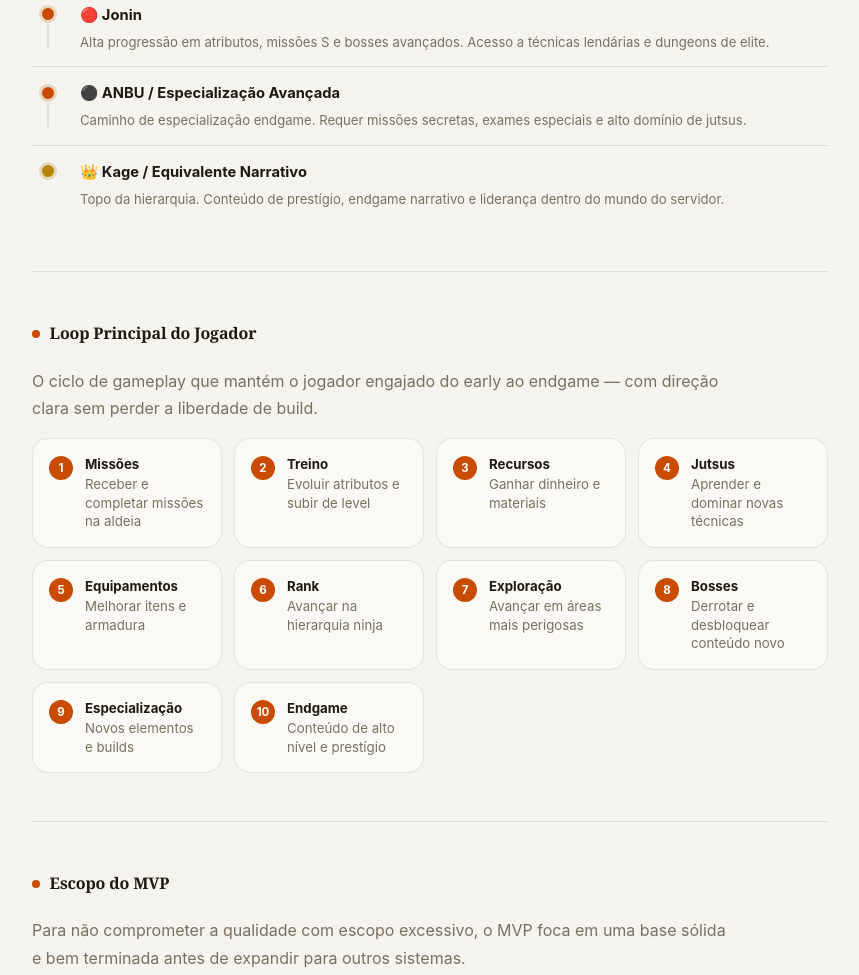
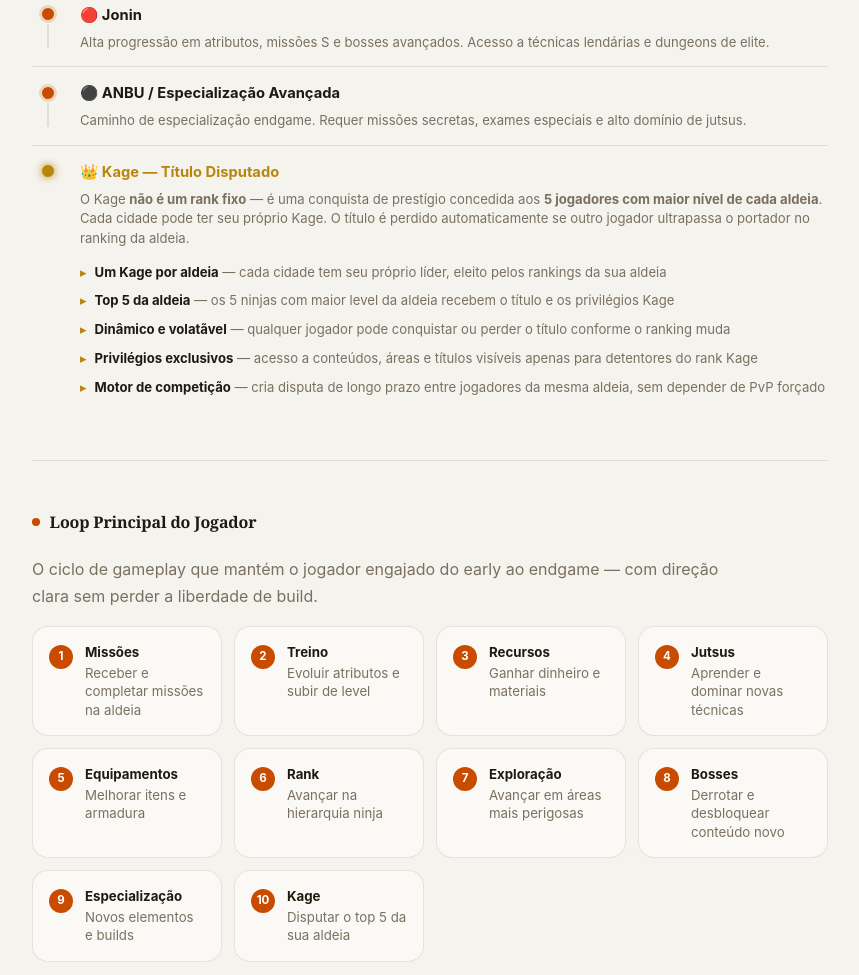
Before and after one commit to nitroxbolter/NarutoGame, a plain HTML site: page docs/visao-geral.html in a window 1280 px wide. Shown: the part 4438-5413 px from the top of the page, without its empty margins (210-1069 px from the left). Drawn offline with Linux system fonts and the light colour scheme; a web font is replaced by a local one.

Commit message:
docs: atualiza mecanica de Kage para titulo disputado pelos top 5 de cada aldeia

```diff
--- a/docs/visao-geral.html
+++ b/docs/visao-geral.html
@@ -184,8 +184,18 @@
         <div><div class="rank-name">⚫ ANBU / Especialização Avançada</div><div class="rank-desc">Caminho de especialização endgame. Requer missões secretas, exames especiais e alto domínio de jutsus.</div></div>
       </div>
       <div class="rank-item">
-        <div class="rank-line"><div class="rank-dot" style="background:var(--accent)"></div><div class="rank-connector"></div></div>
-        <div><div class="rank-name">👑 Kage / Equivalente Narrativo</div><div class="rank-desc">Topo da hierarquia. Conteúdo de prestígio, endgame narrativo e liderança dentro do mundo do servidor.</div></div>
+        <div class="rank-line"><div class="rank-dot" style="background:var(--accent);box-shadow:0 0 8px var(--accent)"></div></div>
+        <div>
+          <div class="rank-name" style="color:var(--accent)">👑 Kage — Título Disputado</div>
+          <div class="rank-desc">O Kage <strong>não é um rank fixo</strong> — é uma conquista de prestígio concedida aos <strong>5 jogadores com maior nível de cada aldeia</strong>. Cada cidade pode ter seu próprio Kage. O título é perdido automaticamente se outro jogador ultrapassa o portador no ranking da aldeia.</div>
+          <div style="margin-top:0.75rem;display:flex;flex-direction:column;gap:0.4rem">
+            <div style="font-size:0.82rem;color:var(--muted);display:flex;align-items:flex-start;gap:0.5rem"><span style="color:var(--accent);flex-shrink:0">▸</span><span><strong style="color:var(--text)">Um Kage por aldeia</strong> — cada cidade tem seu próprio líder, eleito pelos rankings da sua aldeia</span></div>
+            <div style="font-size:0.82rem;color:var(--muted);display:flex;align-items:flex-start;gap:0.5rem"><span style="color:var(--accent);flex-shrink:0">▸</span><span><strong style="color:var(--text)">Top 5 da aldeia</strong> — os 5 ninjas com maior level da aldeia recebem o título e os privilégios Kage</span></div>
+            <div style="font-size:0.82rem;color:var(--muted);display:flex;align-items:flex-start;gap:0.5rem"><span style="color:var(--accent);flex-shrink:0">▸</span><span><strong style="color:var(--text)">Dinâmico e volatãvel</strong> — qualquer jogador pode conquistar ou perder o título conforme o ranking muda</span></div>
+            <div style="font-size:0.82rem;color:var(--muted);display:flex;align-items:flex-start;gap:0.5rem"><span style="color:var(--accent);flex-shrink:0">▸</span><span><strong style="color:var(--text)">Privilégios exclusivos</strong> — acesso a conteúdos, áreas e títulos visíveis apenas para detentores do rank Kage</span></div>
+            <div style="font-size:0.82rem;color:var(--muted);display:flex;align-items:flex-start;gap:0.5rem"><span style="color:var(--accent);flex-shrink:0">▸</span><span><strong style="color:var(--text)">Motor de competição</strong> — cria disputa de longo prazo entre jogadores da mesma aldeia, sem depender de PvP forçado</span></div>
+          </div>
+        </div>
       </div>
     </div>
   </div>
@@ -206,7 +216,7 @@
       <div class="step"><div class="step-num">7</div><div class="step-text"><strong>Exploração</strong>Avançar em áreas mais perigosas</div></div>
       <div class="step"><div class="step-num">8</div><div class="step-text"><strong>Bosses</strong>Derrotar e desbloquear conteúdo novo</div></div>
       <div class="step"><div class="step-num">9</div><div class="step-text"><strong>Especialização</strong>Novos elementos e builds</div></div>
-      <div class="step"><div class="step-num">10</div><div class="step-text"><strong>Endgame</strong>Conteúdo de alto nível e prestígio</div></div>
+      <div class="step"><div class="step-num">10</div><div class="step-text"><strong>Kage</strong>Disputar o top 5 da sua aldeia</div></div>
     </div>
   </div>
 
@@ -221,7 +231,7 @@
         <thead><tr><th>Área</th><th>MVP — O que entra</th><th>Pós-MVP — O que fica para depois</th></tr></thead>
         <tbody>
           <tr><td><strong>Aldeia</strong></td><td>Konoha completa</td><td>Suna, Kiri, Kumo, Iwa e aldeias menores</td></tr>
-          <tr><td><strong>Ranks</strong></td><td>Academia → Genin → Chunin (→ Jonin inicial)</td><td>ANBU, Kage, especializações avançadas</td></tr>
+          <tr><td><strong>Ranks</strong></td><td>Academia → Genin → Chunin (→ Jonin inicial)</td><td>ANBU, Kage (título top 5), especializações avançadas</td></tr>
           <tr><td><strong>Elementos</strong></td><td>5 elementos base com jutsus iniciais</td><td>Kekkei Genkai, combinações especiais</td></tr>
           <tr><td><strong>Atributos</strong></td><td>Nível, Treino e Mentalidade</td><td>Traços de clã, talentos passivos</td></tr>
           <tr><td><strong>Profissões</strong></td><td>Pesca, Lenhador, Herbalismo, Mineração</td><td>Ferreiro, Alquimista, Alfaiate, Cartógrafo</td></tr>
@@ -271,7 +281,7 @@
       <div class="card">
         <div class="card-icon">⚡</div>
         <div class="card-title">Fase 5 — Endgame</div>
-        <div class="card-body">Jonin, ANBU, Bijuus, conteúdo Otsutsuki, guerra entre vilas, sistema de clãs, Raids e ranking com temporadas.</div>
+        <div class="card-body">Jonin, ANBU, Bijuus, conteúdo Otsutsuki, guerra entre vilas, sistema de clãs, Raids, ranking Kage por aldeia e temporadas.</div>
       </div>
     </div>
   </div>
@@ -315,6 +325,7 @@
         <li>Invocações serão por contrato fixo ou escolha livre?</li>
         <li>Casas serão instanciadas ou no mapa aberto?</li>
         <li>PvP será central ou opcional?</li>
+        <li>O ranking Kage será atualizado em tempo real ou por temporada?</li>
       </ul>
     </div>
   </div>
```
